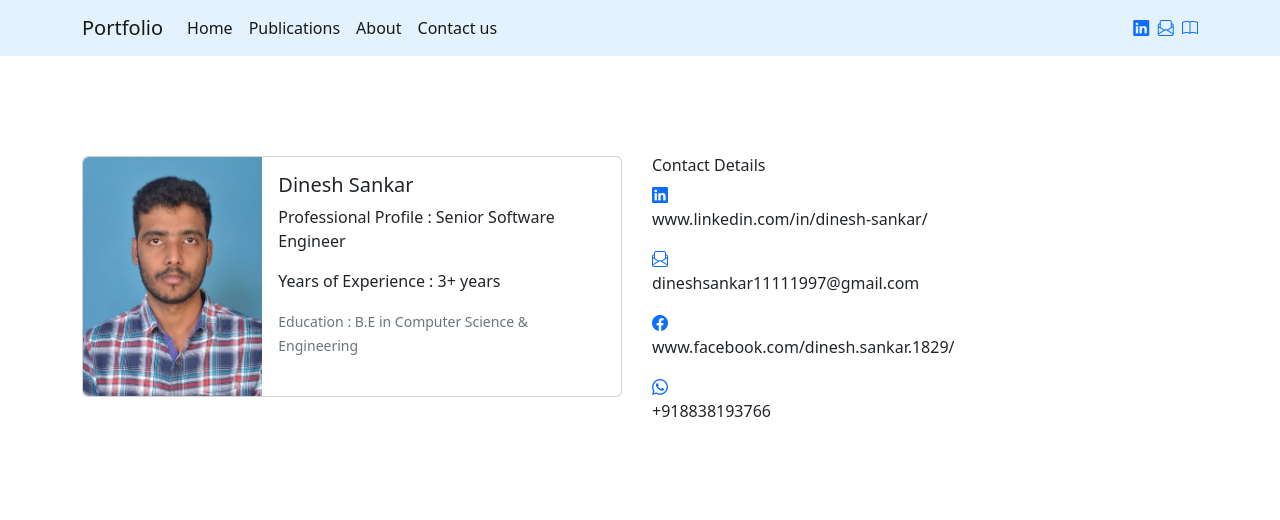
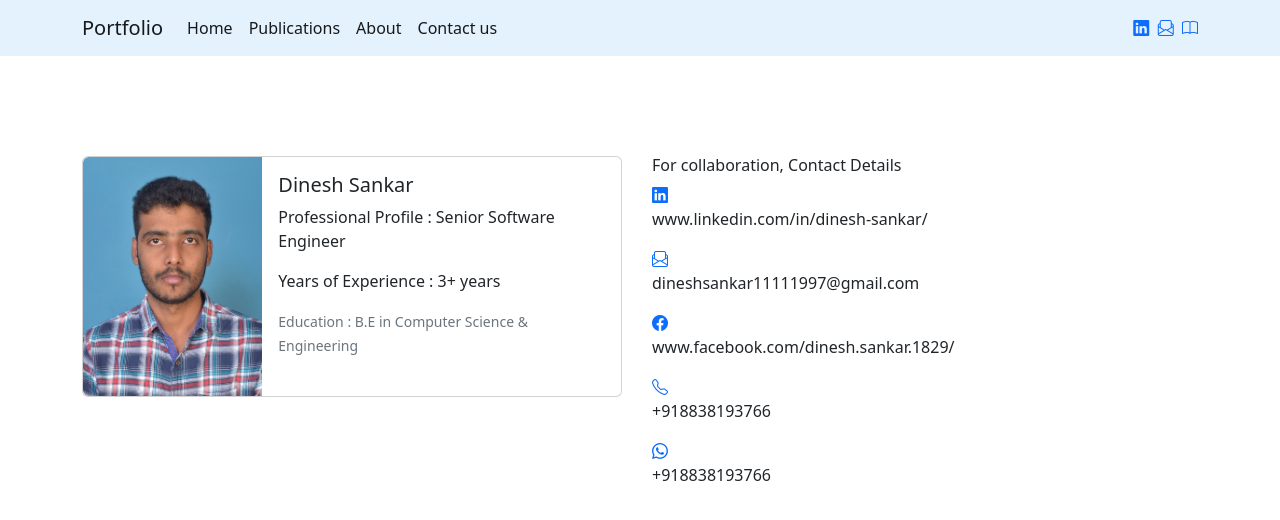
Before and after one commit to Dinesh-sankar/VigneshPortfolioAngular, an Angular app: page /web-developer in a window 1280 px wide. Shown: the top 520 px of the page. Built offline with nearby package versions, Linux system fonts and the light colour scheme.

Commit message:
Modified web-developer content

```diff
--- a/src/app/web-developer/web-developer.component.html
+++ b/src/app/web-developer/web-developer.component.html
@@ -18,7 +18,7 @@
             </div>
         </div>
         <div class="col contact_details_modification">
-            <h6>Contact Details</h6>
+            <h6>For collaboration, Contact Details</h6>
             <div class="row">
                 <a href="https://www.linkedin.com/in/dinesh-sankar/"><i class="bi bi-linkedin"></i></a> <p>www.linkedin.com/in/dinesh-sankar/</p>
             </div>
@@ -29,6 +29,9 @@
                 <a href="https://www.facebook.com/dinesh.sankar.1829/"><i class="bi bi-facebook"></i></a> <p>www.facebook.com/dinesh.sankar.1829/</p>
             </div>
             <div class="row">
+                <a href="tel:8838193766"><i class="bi bi-telephone"></i></a> <p>+918838193766</p>
+            </div>
+            <div class="row">
                 <a href="https://wa.me/+918838193766"><i class="bi bi-whatsapp"></i></a> <p>+918838193766</p>
             </div>
         </div>
```
